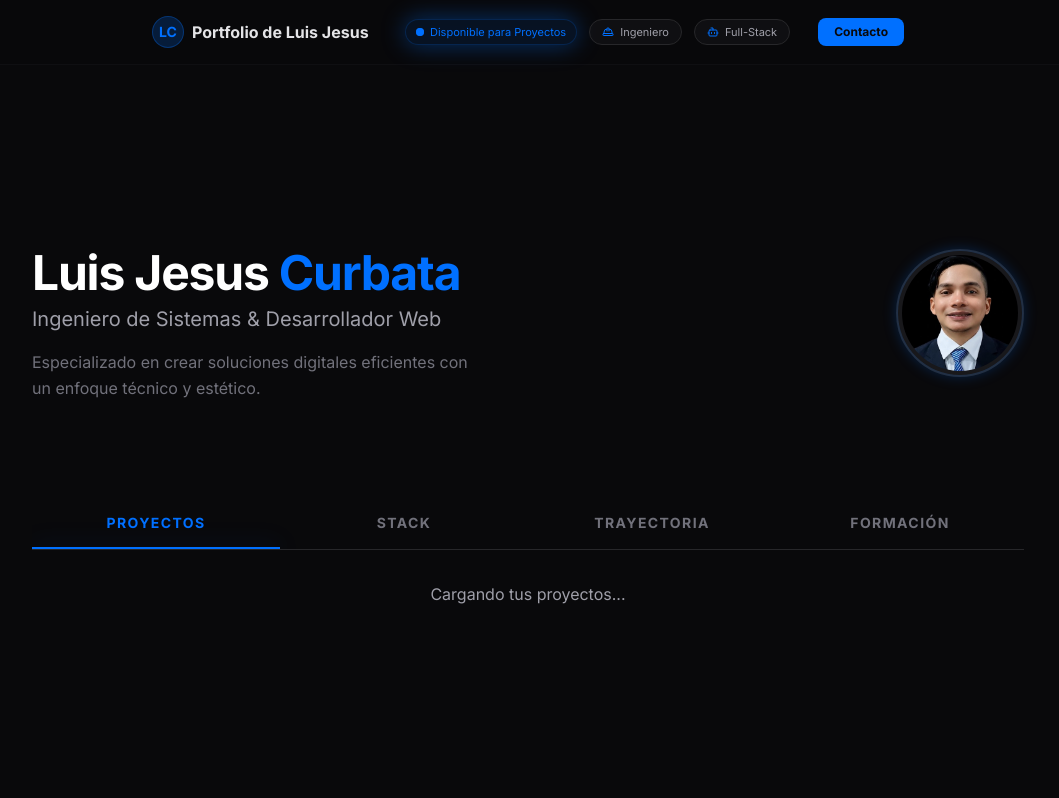
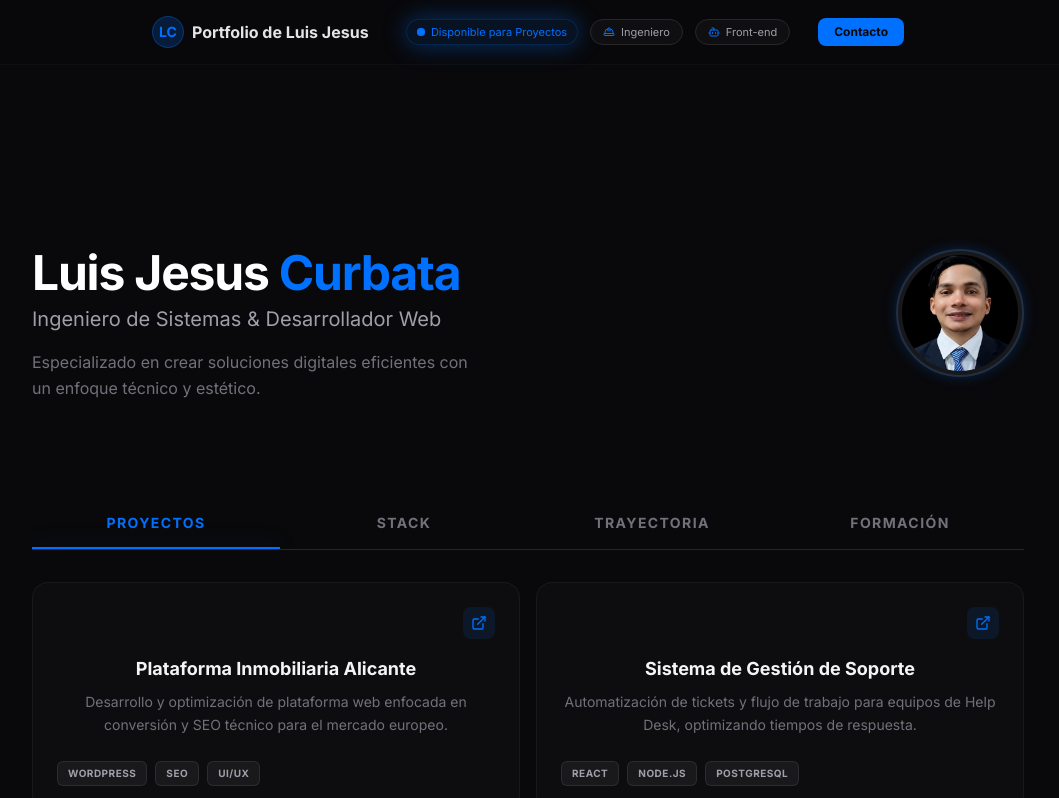
Before and after one commit to luisjcm/mi-portafolio, a React (Vite) app: page / in a window 1280 px wide. Shown: the top 798 px of the page, without its empty margins (112-1171 px from the left). Built offline with nearby package versions, Linux system fonts and the light colour scheme.

Commit message:
Cambio de base path para dominio personalizado

```diff
--- a/src/components/layout/Header.tsx
+++ b/src/components/layout/Header.tsx
@@ -27,7 +27,7 @@ export const Header: React.FC = () => {
           </div>
           <div className="flex items-center gap-1.5 text-zinc-400 text-[11px] bg-zinc-900/50 px-3 py-1 rounded-full border border-zinc-800">
             <Bot size={12} className="text-brand-primary" />
-            <span>Full-Stack</span>
+            <span>Front-end</span>
           </div>
           <a href="#contacto" className="ml-4 bg-brand-primary text-zinc-950 px-4 py-1.5 rounded-lg text-xs font-bold hover:bg-white transition-colors">
             Contacto
@@ -75,7 +75,7 @@ export const Header: React.FC = () => {
             </div>
             <div className="flex items-center gap-3 text-zinc-400 text-sm">
               <Bot size={14} className="text-brand-primary" />
-              <span>Desarrollador Full-Stack</span>
+              <span>Desarrollador Front-end</span>
             </div>
             <div className="flex items-center gap-3 text-zinc-400 text-sm">
               <MapPin size={14} className="text-brand-primary" />
--- a/src/components/sections/PortfolioTabs.tsx
+++ b/src/components/sections/PortfolioTabs.tsx
@@ -1,5 +1,7 @@
 import React, { useState } from 'react';
 import { motion, AnimatePresence } from 'framer-motion';
+import { PROJECTS_DATA } from '../../data/projects';
+import { ProjectCard } from '../ui/ProjectCard';
 
 const TABS = ['Proyectos', 'Stack', 'Trayectoria', 'Formación'];
 
@@ -43,7 +45,19 @@ export const PortfolioTabs: React.FC = () => {
             transition={{ duration: 0.2 }}
           >
             {/* Aquí renderizaremos el contenido según el estado */}
-            {activeTab === 'Proyectos' && <p className="text-zinc-400">Cargando tus proyectos...</p>}
+            {activeTab === 'Proyectos' && (
+        <div className="grid grid-cols-1 md:grid-cols-2 gap-4">
+          {PROJECTS_DATA.map((project) => (
+            <ProjectCard
+              key={project.id}
+              title={project.title}
+              description={project.description}
+              tags={project.tags}
+              link={project.link}
+            />
+          ))}
+        </div>
+      )}
             {activeTab === 'Stack' && <p className="text-zinc-400">React, TypeScript, Tailwind...</p>}
             {/* ... etc */}
           </motion.div>
--- /dev/null
+++ b/src/components/ui/ProjectCard.tsx
@@ -0,0 +1,49 @@
+// src/components/ui/ProjectCard.tsx
+import React from 'react';
+import { ExternalLink } from 'lucide-react'; // Eliminamos Github, solo dejamos ExternalLink
+
+interface ProjectProps {
+  title: string;
+  description: string;
+  tags: string[];
+  link?: string;
+}
+
+export const ProjectCard: React.FC<ProjectProps> = ({ title, description, tags, link }) => {
+  return (
+    <div className="group relative bg-zinc-900/30 border border-zinc-800/50 rounded-2xl p-6 hover:border-brand-primary/40 hover:bg-brand-surface transition-all duration-500 hover:shadow-brand-glow">
+      <div className="flex justify-end mb-4">
+        <div className="p-2 bg-brand-primary/10 rounded-lg group-hover:bg-brand-primary/20 transition-colors">
+          <ExternalLink size={16} className="text-brand-primary" />
+        </div>
+      </div>
+
+      <h3 className="text-lg font-bold text-zinc-100  transition-colors">
+        {title}
+      </h3>
+      <p className="text-zinc-500 text-sm mt-2 leading-relaxed">
+        {description}
+      </p>
+
+      <div className="flex flex-wrap gap-2 mt-6">
+        {tags.map(tag => (
+          <span
+            key={tag}
+            className="text-[10px] font-bold uppercase tracking-wider bg-zinc-800/50 text-zinc-400 border border-zinc-700/50 px-2.5 py-1 rounded-md group-hover:border-brand-primary/20 transition-colors"
+          >
+            {tag}
+          </span>
+        ))}
+      </div>
+
+      {link && (
+        <a
+          href={link}
+          target="_blank"
+          rel="noopener noreferrer"
+          className="absolute inset-0 z-10"
+        />
+      )}
+    </div>
+  );
+};
--- /dev/null
+++ b/src/data/projects.ts
@@ -0,0 +1,43 @@
+// src/data/projects.ts
+
+export interface Project {
+  id: number;
+  title: string;
+  description: string;
+  tags: string[];
+  link?: string;
+  category: 'web' | 'system' | 'design';
+}
+
+export const PROJECTS_DATA: Project[] = [
+  {
+    id: 1,
+    title: "Plataforma Inmobiliaria Alicante",
+    description: "Desarrollo y optimización de plataforma web enfocada en conversión y SEO técnico para el mercado europeo.",
+    tags: ["WordPress", "SEO", "UI/UX"],
+    category: "web",
+    link: "#"
+  },
+  {
+    id: 2,
+    title: "Sistema de Gestión de Soporte",
+    description: "Automatización de tickets y flujo de trabajo para equipos de Help Desk, optimizando tiempos de respuesta.",
+    tags: ["React", "Node.js", "PostgreSQL"],
+    category: "system",
+    link: "#"
+  },
+  {
+    id: 3,
+    title: "Dashboard de Inventario IT",
+    description: "Control de activos tecnológicos y hardware para infraestructura empresarial.",
+    tags: ["TypeScript", "Tailwind", "Vite"],
+    category: "system"
+  },
+  {
+    id: 4,
+    title: "Landing Page Corporativa",
+    description: "Diseño minimalista y optimizado para servicios de ingeniería y consultoría técnica.",
+    tags: ["React", "Framer Motion"],
+    category: "web"
+  }
+];
--- a/vite.config.ts
+++ b/vite.config.ts
@@ -5,7 +5,7 @@ import tailwindcss from '@tailwindcss/vite'
 export default defineConfig({
   plugins: [react(),
             tailwindcss()],
-  base: '/mi-portafolio/',
+  base: '/',
   build: {
     outDir: 'docs',
     emptyOutDir: true,
```
Also changed, not shown: 6 other files (tests, documents, lock files or other folders).
